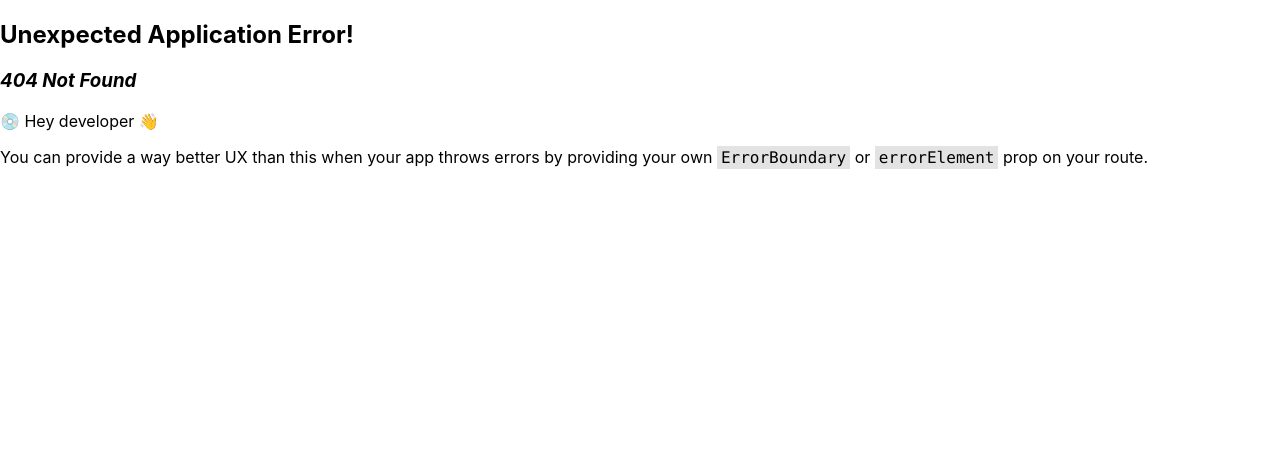
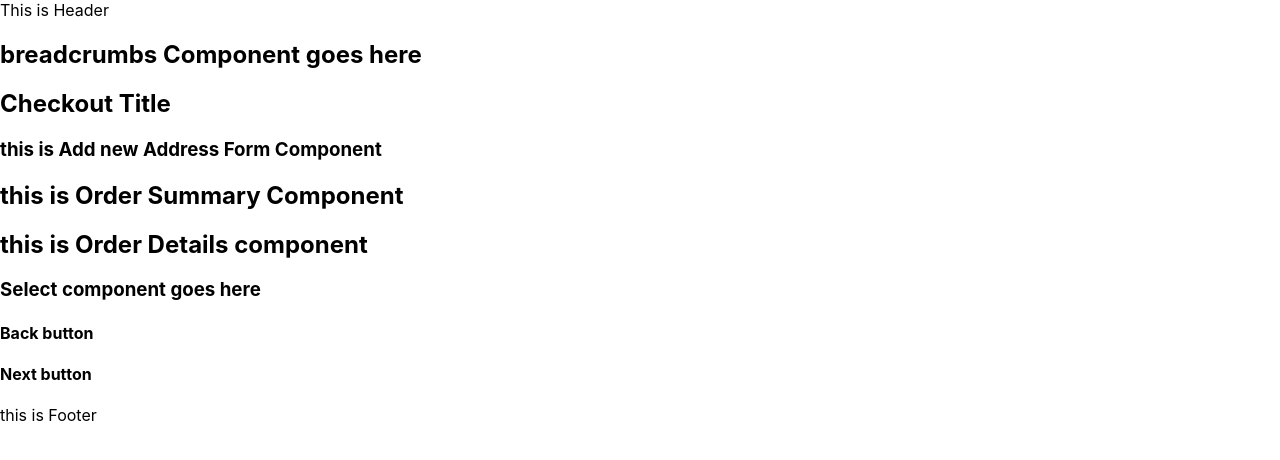
Before and after one commit to JSD-0923/frontend-final-2, a React (Create React App) app: page /checkout-page-information in a window 1280 px wide. Before the commit this address had no page. Shown: the top 460 px of the page. Built offline with nearby package versions, Linux system fonts and the light colour scheme.

Commit message:
Creating Checkout (Information) Page and its related components

```diff
--- a/src/Routers/router.js
+++ b/src/Routers/router.js
@@ -1,6 +1,7 @@
 import {createBrowserRouter} from "react-router-dom";
 import LandingPage from "../pages/LandingPage";
 import Layout from "../Layouts/Layout";
+import CheckoutPageInformation from "../components/CheckoutPageInformation/CheckoutPageInformation";
 
 
 export const router = createBrowserRouter([
@@ -12,6 +13,10 @@ export const router = createBrowserRouter([
                 path: "/",
                 element: <LandingPage />,
             },
+            {
+                path: "/checkout-page-information",
+                element: <CheckoutPageInformation />,
+            },
         ]
     }
 
--- /dev/null
+++ b/src/components/AddAddress/AddAddress.js
@@ -0,0 +1,10 @@
+
+import './AddAddress.css'
+const AddAddress = () => {
+
+    return (
+        <h3>this is Add new Address Form Component</h3>
+    )
+}
+
+export default AddAddress
--- /dev/null
+++ b/src/components/CheckoutPageInformation/CheckoutPageInformation.js
@@ -0,0 +1,13 @@
+
+import './CheckoutPageInformation.css'
+import CheckoutPageInformationContainer from "../CheckoutPageInformationContainer/CheckoutPageInformationContainer";
+
+const CheckoutPageInformation = () => {
+
+    return (
+        <CheckoutPageInformationContainer />
+    )
+}
+
+
+export default CheckoutPageInformation;
--- /dev/null
+++ b/src/components/CheckoutPageInformationContainer/CheckoutPageInformationContainer.js
@@ -0,0 +1,23 @@
+
+import './CheckoutPageInformationContainer.css'
+import AddAddress from "../AddAddress/AddAddress";
+import OrderSummary from "../OrderSummary/OrderSummary";
+import OrderDetails from "../OrderDetails/OrderDetails";
+
+const CheckoutPageInformationContainer = () => {
+
+    return (
+        <div>
+            <h2>breadcrumbs Component goes here</h2>
+            <h2>Checkout Title</h2>
+            <AddAddress />
+            <OrderSummary />
+            <OrderDetails />
+            <h3>Select component goes here</h3>
+            <h4>Back button</h4>
+            <h4>Next button</h4>
+        </div>
+    )
+}
+
+export default CheckoutPageInformationContainer;
--- /dev/null
+++ b/src/components/OrderDetails/OrderDetails.js
@@ -0,0 +1,9 @@
+
+import './OrderDetails.css'
+const OrderDetails = () => {
+    return (
+        <h2>this is Order Details component</h2>
+    )
+}
+
+export default OrderDetails;
--- /dev/null
+++ b/src/components/OrderSummary/OrderSummary.js
@@ -0,0 +1,10 @@
+
+import './OrderSummary.css'
+const OrderSummary = () => {
+
+    return (
+        <h2>this is Order Summary Component</h2>
+    )
+}
+
+export default OrderSummary;
--- /dev/null
+++ b/src/pages/CheckoutPageInformation.js
@@ -0,0 +1,11 @@
+
+
+
+const CheckoutPageInformation = () => {
+
+    return (
+        <h2>CheckoutPageInformation</h2>
+    )
+}
+
+export default CheckoutPageInformation;
```
Also changed, not shown: src/components/AddAddress/AddAddress.css (added), src/components/CheckoutPageInformation/CheckoutPageInformation.css (added), src/components/CheckoutPageInformationContainer/CheckoutPageInformationContainer.css (added), src/components/OrderDetails/OrderDetails.css (added), src/components/OrderSummary/OrderSummary.css (added).
